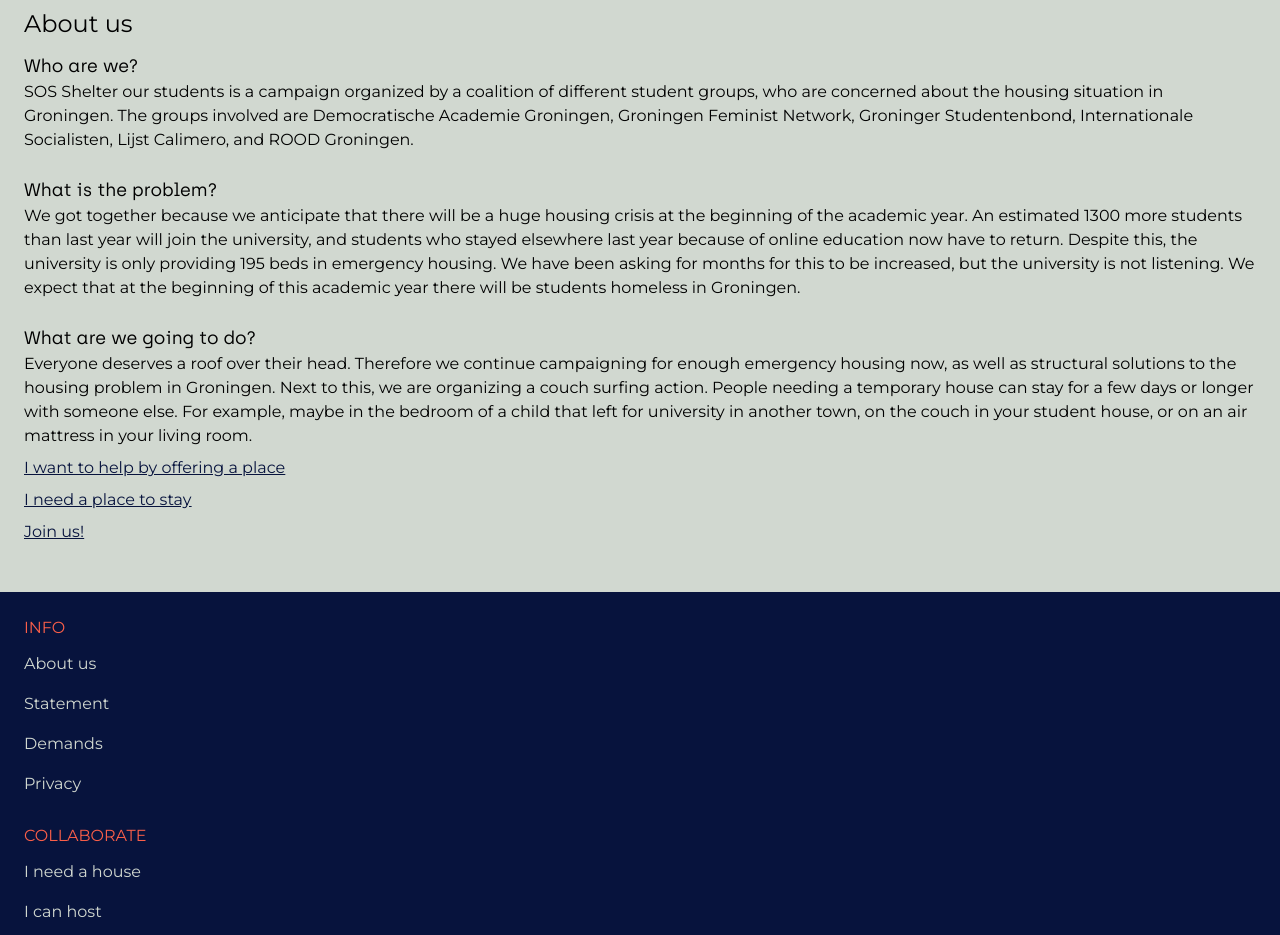
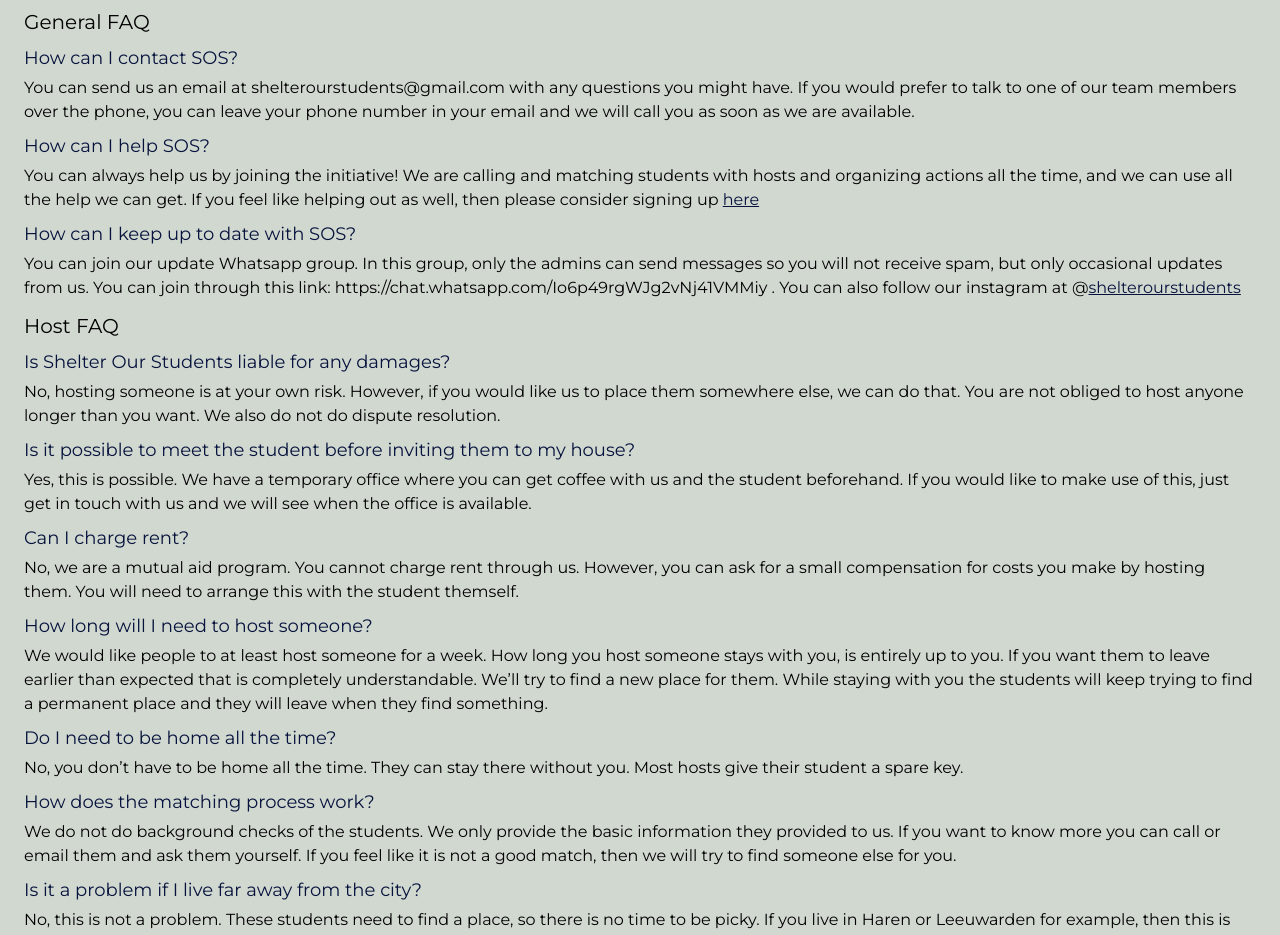
Before and after one commit to Nierot/ShelterOurStudents, a React (Create React App) app: page /faq in a window 1280 px wide. Shown: the part 80-1015 px from the top of the page. Built offline with nearby package versions, Linux system fonts and the light colour scheme.

Commit message:
⚡️Updated Statement and added FAQ

```diff
--- a/public/index.html
+++ b/public/index.html
@@ -8,7 +8,7 @@
     <link rel="icon" type="image/svg+xml" href="/favicon.svg">
     <meta
       name="description"
-      content="Web site created using create-react-app"
+      content="There is a housing crisis! Become a host today!"
     />
     <link rel="apple-touch-icon" href="%PUBLIC_URL%/logo192.png" />
     <!--
--- a/public/lang/en-GB.json
+++ b/public/lang/en-GB.json
@@ -84,39 +84,123 @@
                     {
                         "title": "1. The current situation in Groningen",
                         "text": [
-                            "At the beginning of this academic year in Groningen, over 500 students signed up for the emergency couchsurfing platform set up to host students who are unable to find housing in the city. Shelter Our Students set up this platform because we predicted that many more students would arrive in the city than last year. Year after year, international students end up in emergency housing in September as they are unable to find a room before the start of their studies. They must pay to stay in large, cheerless dorms, or otherwise stay at a hostel as a short-term last resort. But the hotels and hostels have filled up, as has the emergency housing, and there are not enough couchsurfing hosts to house all 500 students who signed up on our platform. Students are drawn into the university but upon arrival are left to sleep on the streets. "
+                            "At the beginning of this academic year in Groningen, over 600 students signed up for the emergency couchsurfing platform set up to host students who are unable to find housing in the city. We, Shelter Our Students, set up this platform because we predicted that many more students would arrive in the city than last year. Year after year, international students end up homeless in emergency housing in September as they are unable to find a room before the start of their studies. They must pay to stay in large, cheerless dorms, or otherwise stay at a hostel as an expensive short-term last resort. But the hotels and hostels have filled up, as has the emergency housing, and there are not enough couchsurfing hosts to house all 600 students who signed up on our platform. Students are drawn into the University but upon arrival are left to sleep on the streets. "
                         ]
                     },
                     {
                         "title": "2. The university’s responsibility",
                         "text": [
-                            "The Rijksuniversiteit Groningen does not adequately prepare the incoming international students for the reality of finding housing in Groningen - most claim to have been completely unaware and unprepared for how difficult it actually is. The university’s PR strategy, characterized by slogans as #happyinGroningen, is misleading at best and dangerous at worst. More importantly, the university sees students end up in these stressful circumstances every year yet has not taken the steps necessary to improve the situation. In 2018, student-led protests pressured the university to agree to four demands in order to improve the situation for students who were living in emergency tents and to speak out against the funding model that incentivizes the growth of universities.",
-                            "Three years later, the situation is even worse than it was then, even though the university council was warned months before the current crisis started about the inadequacy of this year’s planned emergency housing. The housing situation has not improved and the Rijksuniversiteit Groningen continues to draw in more (international) students than it can take. "
+                            "The Rijksuniversiteit Groningen does not adequately prepare the incoming international students for the reality of finding housing in Groningen - most claim to have been completely unaware and unprepared for how difficult it actually is. The University’s PR strategy, characterized by slogans as #happyinGroningen, is misleading at best and dangerous at worst. More importantly, the University sees students end up in these stressful circumstances every year and yet has not taken the steps necessary to prevent this situation from arising again. In 2018, student-led protests pressured the University to agree to four demands in order to improve the situation for students who were living in emergency tents and to speak out against the funding model that incentivizes the growth of universities.",
+                            "Three years later, the situation is even worse than it was then, even though the University was warned months before the current crisis started about the inadequacy of this year’s planned emergency housing. The housing situation has not improved and the Rijksuniversiteit Groningen continues to draw in more (international) students than it can take. "
                         ]
                     },
                     {
                         "title": "3. The broader problem",
                         "text": [
-                            "The logic of this crisis can be recognized throughout many different developments in the Netherlands. WoInActie has been protesting the financial model of the universities and shown us how the increasing numbers of students drive up the unpaid overwork of staff. The university must stop being run as a business according to the perverse, neoliberal profit incentives in order for the quality of life of students and teachers to improve. The Woonprotesten throughout the country this month show us that the system of housing that allows investors and slumlords (huisjesmelkers) free reign is not in the interest of buildings’ main aim: housing people. Housing prices sky-rocket and the right of residence is threatened by the landlord levy (verhuurderheffing) and vacant houses bought by foreign investors. In both cases, profits are valued above the quality of people’s lives and work. Rising tuition and housing prices make housing and education increasingly a privilege of the wealthy, rather than a right. These ever-deteriorating living conditions cannot be seen separately from the capitalist system of private property and the neoliberal drive towards privatization that exacerbates them."
+                            "The logic of this crisis can be recognized throughout many different developments in the Netherlands. WOinActie has been protesting the financial model and underfinancing of the universities and shown us how the increasing numbers of students drive up the unpaid overwork of staff. The University must stop being run as a business according to the perverse, neoliberal profit incentives in order for the quality of life of students and teachers to improve. The Woonprotesten throughout the country this month show us that the system of housing that allows investors and slumlords (huisjesmelkers) free reign is not in the interest of buildings’ main aim: housing people. Housing is a fundamental human right, but housing prices sky-rocket and the right of residence is threatened by the landlord levy (verhuurderheffing) and vacant houses bought by foreign investors. In both cases, profits are valued above the quality of people’s lives and work. Rising tuition, housing prices and the student loan system (leenstelsel) make housing and education increasingly a privilege of the wealthy, rather than a right. These ever-deteriorating living conditions cannot be seen separately from the capitalist system of private property and the neoliberal drive towards privatization that exacerbates them."
                         ]
                     },
                     {
                         "title": "4. Our perspective and demands",
                         "text": [
-                            "Understanding this, the university board will claim that it is not in their power to change the reality of housing in Groningen. However, the actions the board takes, and moreover the actions they do not take, do not have the students’ interests at heart. In order for the structure within which the university functions to change, the university must speak and act against this very structure that causes their students harm. For this reason, we are left no choice but demand that the university complies with the following four demands to alleviate the student housing crisis in Groningen in the short term:",
+                            "Understanding this, the university board will claim that it is not in their power to change the reality of housing in Groningen. However, the actions the board takes, but especially the actions it does not take, do not have the students’ interests at heart. In order for the structure within which the University functions to change, the University must speak and act against this very structure that causes their students harm. For this reason, we are left no choice but demand that the University complies with the following four demands to alleviate the student housing crisis in Groningen in the short term:",
                             [
                                 "1. Immediate arrangement of free emergency housing for all homeless students in the city",
-                                "2. Improvement of communication about housing to internationals - including about scammers",
+                                "2. Improvement of communication about housing to internationals - including about scammers ",
                                 "3. Building of 2000 rooms of student housing on Zernike Campus",
-                                "4. That the RUG commits to lowering the number of students it accepts and prepares sufficient emergency housing in the upcoming years."
+                                "4. Public commitment to limiting the number of students the RUG accepts and preparation of sufficient emergency housing in the upcoming years"
                             ],
-                            "In the longer term, we stand for the reorganization of the financing of universities in the Netherlands from businesses to institutions aimed at education. We also stand for the overhaul of the housing sector in the Netherlands, the increase of social housing and the expropriation of housing from investors and slumlords. In short, we stand for accessible and fair housing for all and humane higher education for students and teachers. We demand that the university and municipality proclaim their support of the interests of the people and do what is in their power to change the system that produced this crisis. "
+                            "In the longer term, we stand for the reorganization of the financing of universities in the Netherlands from businesses to institutions aimed at education. We also stand for the overhaul of the housing sector in the Netherlands, the increase of social housing and the expropriation of housing from investors and slumlords. In short, we stand for accessible and fair housing for all and humane higher education for students and teachers. We demand that the University and municipality proclaim their support of the interests of the people and do what is in their power to change the system that produced this crisis."
                         ]
                     }
                 ]
             },
             "link": "Click here to go to the signing form"
-
-        }
+        },
+        "faq": [
+            {
+                "title": "General FAQ",
+                "items": [
+                    {
+                        "q": "How can I contact SOS?",
+                        "a": "You can send us an email at shelterourstudents@gmail.com with any questions you might have. If you would prefer to talk to one of our team members over the phone, you can leave your phone number in your email and we will call you as soon as we are available. "
+                    },
+                    {
+                        "q": "How can I help SOS?",
+                        "a": "You can always help us by joining the initiative! We are calling and matching students with hosts and organizing actions all the time, and we can use all the help we can get. If you feel like helping out as well, then please consider signing up ",
+                        "link": {
+                            "text": "here",
+                            "to": "/join-us"
+                        }
+                    },
+                    {
+                        "q": "How can I keep up to date with SOS?",
+                        "a": "You can join our update Whatsapp group. In this group, only the admins can send messages so you will not receive spam, but only occasional updates from us. You can join through this link: https://chat.whatsapp.com/Io6p49rgWJg2vNj41VMMiy . You can also follow our instagram at @",
+                        "link": {
+                            "text": "shelterourstudents",
+                            "to": "https://www.instagram.com/shelterourstudents/"
+                        }
+                    }
+                ]
+            },
+            {
+                "title": "Host FAQ",
+                "items": [
+                    {
+                        "q": "Is Shelter Our Students liable for any damages?",
+                        "a": "No, hosting someone is at your own risk. However, if you would like us to place them somewhere else, we can do that. You are not obliged to host anyone longer than you want. We also do not do dispute resolution."
+                    },
+                    {
+                        "q": "Is it possible to meet the student before inviting them to my house?",
+                        "a": "Yes, this is possible. We have a temporary office where you can get coffee with us and the student beforehand. If you would like to make use of this, just get in touch with us and we will see when the office is available."
+                    },
+                    {
+                        "q": "Can I charge rent?",
+                        "a": "No, we are a mutual aid program. You cannot charge rent through us. However, you can ask for a small compensation for costs you make by hosting them. You will need to arrange this with the student themself."
+                    },
+                    {
+                        "q": "How long will I need to host someone?",
+                        "a": "We would like people to at least host someone for a week. How long you host someone stays with you, is entirely up to you. If you want them to leave earlier than expected that is completely understandable. We’ll try to find a new place for them. While staying with you the students will keep trying to find a permanent place and they will leave when they find something."
+                    },
+                    {
+                        "q": "Do I need to be home all the time?",
+                        "a": "No, you don’t have to be home all the time. They can stay there without you. Most hosts give their student a spare key."
+                    },
+                    {
+                        "q": "How does the matching process work?",
+                        "a": "We do not do background checks of the students. We only provide the basic information they provided to us. If you want to know more you can call or email them and ask them yourself. If you feel like it is not a good match, then we will try to find someone else for you."
+                    },
+                    {
+                        "q": "Is it a problem if I live far away from the city?",
+                        "a": "No, this is not a problem. These students need to find a place, so there is no time to be picky. If you live in Haren or Leeuwarden for example, then this is not a problem. Just let us know, so the students are aware of this."
+                    }
+                ]
+            },
+            {
+                "title": "FAQ for students looking for emergency housing",
+                "items": [
+                    {
+                        "q": "Can SOS provide me permanent housing?",
+                        "a": "No, we can't provide you with permanent housing. We can only match you with a local who can give you a temporary place to stay. This can be in the form of a spare couch or a spare room or even an air mattress on the ground."
+                    },
+                    {
+                        "q": "Will I need to pay rent?",
+                        "a": "No, you will not need to pay if you find a place through us. We are a mutual aid program. However, some hosts will ask you to pay a small compensation for the costs they make by housing you."
+                    },
+                    {
+                        "q": "Do I need to keep looking for a permanent place to stay?",
+                        "a": "Yes, this is a temporary place to stay. So when you have found a place you will go there and you will not stay with your host. You need to keep searching for a place to stay."
+                    },
+                    {
+                        "q": "How does the matching process work?",
+                        "a": "We’ll call you to ask if you still need emergency housing. Then we will search for a host for you. After this we will give you contact details of the host and you can arrange a time and place to meet."
+                    },
+                    {
+                        "q": "Can I get a place together with my partner/friend?",
+                        "a": "We will try to find a place for the both of you, but we can’t promise we will find anything. If we can’t find anything we will try to find seperate places for you."
+                    }
+                ]
+            }
+        ]
     }
 }
--- a/src/pages/FAQ.js
+++ b/src/pages/FAQ.js
@@ -1,52 +1,36 @@
 
 const FAQ = ({ lang }) => {
-  const { pages: { about: { whoAreWe, theProblem, toDo } } } = lang
+  const { pages: { faq } } = lang
 
   return (
     <div className="px-6 pt-6 pb-12 bg-tertiary">
-      <h1 className="text-2xl pb-3">
-        { lang.menu.about }
-      </h1>
-      <div>
-        <h2 className="font-title text-lg">
-          {whoAreWe.title}
-        </h2>
-        <p>
-          {whoAreWe.text}
-        </p>
-      </div>
+      {faq.map(faq => {
+        return <div className="pb-3">
+          <h2 className="text-xl">
+            { faq.title }
+          </h2>
 
-      <div>
-        <h2 className="font-title text-lg pt-6">
-          {theProblem.title}
-        </h2>
-        <p>
-          {theProblem.text}
-        </p>
-      </div>
-
-      <div>
-        <h2 className="font-title text-lg pt-6">
-          {toDo.title}
-        </h2>
-        <p>
-          {toDo.text}
-          <br />
-          <div className="">
-            <div className="pt-2 text-secondary underline">
-              <a href="/host-house">{toDo.links.host}</a>
-            </div>
-            <div className="pt-2 text-secondary underline">
-              <a href="/need-house">{toDo.links.need}</a>
-            </div>
-            <div className="pt-2 text-secondary underline">
-              <a href="https://forms.gle/7U2ngiKhGrTEFHqv9">{toDo.links.help}</a>
-            </div>
-          </div>
-        </p>
-      </div>
+          {faq.items.map(item => <QA question={item.q} answer={item.a} link={item.link} />)}
+        </div>
+      })}
     </div>
   )
 }
 
+const QA = ({ question, answer, link }) => {
+  return <div>
+    <h3 className="text-secondary text-lg pb-1 pt-2">
+      {question}
+    </h3>
+    <p>
+      <span>
+        {answer}
+      </span>
+      {typeof link === 'object' ? <a className="underline text-secondary" href={link.to}>
+        {link.text}
+      </a> : <></>}
+    </p>
+  </div>
+}
+
 export default FAQ
--- a/src/pages/Statement.js
+++ b/src/pages/Statement.js
@@ -24,8 +24,6 @@
 }
 
 const StatementItem = ({ item }) => {
-  console.log(item)
-
   const makeText = (text) => {
     let jsx = []
 
@@ -34,7 +32,7 @@
         jsx.push(<p className="pb-1" key={idx}>{ item }</p>)
       } else {
         for (const [newIdx, newItem] of item.entries()) {
-          jsx.push(<p className="pb-2" key={idx + newIdx + 10}>{ newItem }</p>)
+          jsx.push(<p className="pb-2 px-2" key={idx + newIdx + 100}>{ newItem }</p>)
         }
       }
     }
@@ -43,7 +41,7 @@
   }
 
   return <div className="pt-3" key={item.title}>
-    <h2 className="text-lg pb-3">
+    <h2 className="text-lg pb-3 text-secondary">
       { item.title }
     </h2>
     { makeText(item.text) }
```
